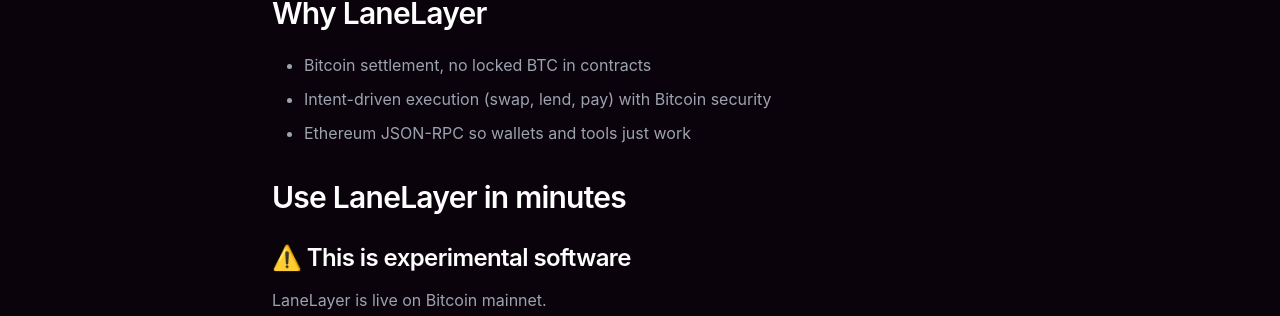
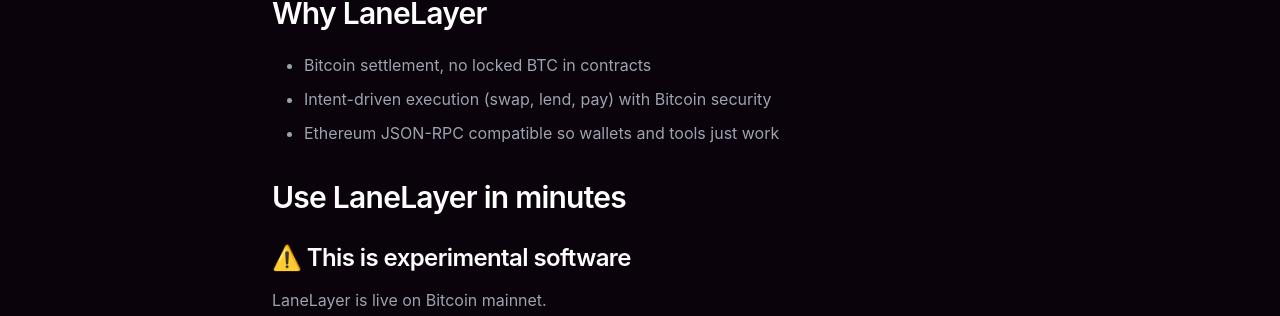
Before and after one commit to lanelayer/lanelayer.github.io, a Jekyll site: the page built from index.md, in a window 1280 px wide and 900 px high, scrolled down 431 px. Shown: the part 137-453 px from the top of the window. Built offline with Jekyll 4.4.1, drawn with Linux system fonts in a browser that asks for light colours.

Commit message:
Update index.md

```diff
--- a/index.md
+++ b/index.md
@@ -12,7 +12,7 @@
 
 - Bitcoin settlement, no locked BTC in contracts
 - Intent-driven execution (swap, lend, pay) with Bitcoin security
-- Ethereum JSON-RPC so wallets and tools just work
+- Ethereum JSON-RPC compatible so wallets and tools just work
 
 ## Use LaneLayer in minutes
 ### ⚠️ This is experimental software
```
